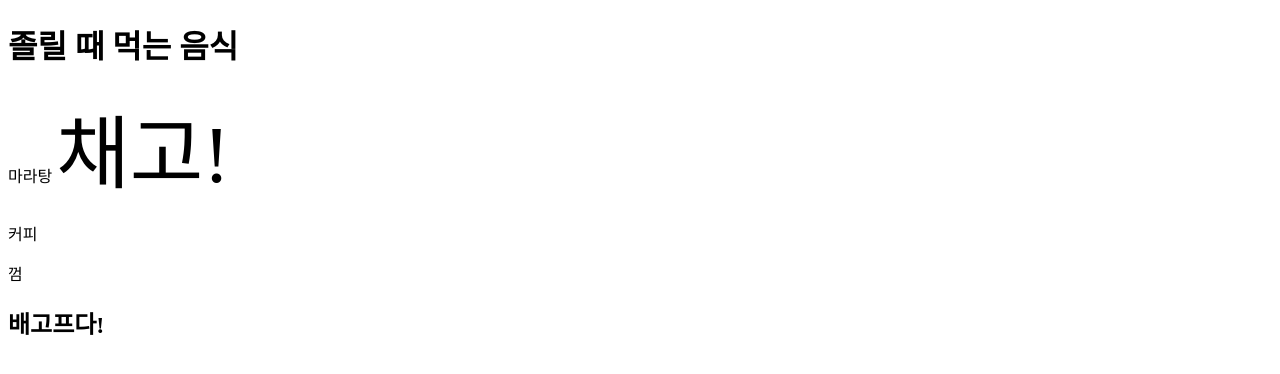
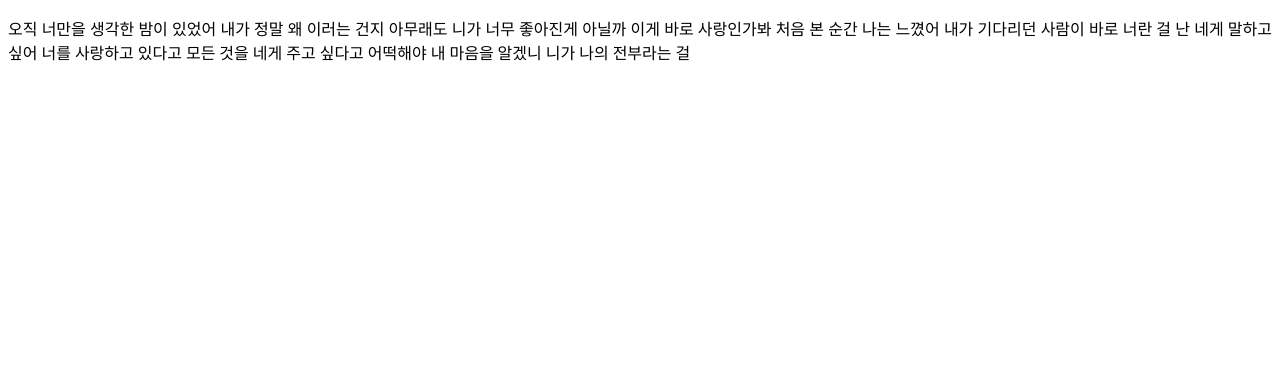
Before and after one commit to Sang-ni/html-beginner, a plain HTML site: page index.html in a window 1280 px wide. Drawn offline with Linux system fonts and the light colour scheme.

Commit message:
css; text-align 텍스트 정렬
text-align 태그로 콘텐츠의 텍스트를 어디로 정렬할지 설정한다.
기본은 왼쪽 정렬
left, right, center, justify 속성으로 왼쪽, 오른쪽, 가운데, 양끝 정렬을 설정

```diff
--- a/index.html
+++ b/index.html
@@ -6,17 +6,23 @@
     <meta name="viewport" content="width=device-width, initial-scale=1.0">
     <title>HTML 문서</title>
     <style>
-        html{font-size: 16px;}
-        h1{font-size: 2rem;}
-        p{font-size: 1rem;}
-        span{font-size: 5em;}
+        p{text-align: justify;}
     </style>
 </head>
 <body>
-    <h1>졸릴 때 먹는 음식</h1>
-    <p>마라탕 <span>채고!</span></p>
-    <p>커피</p>
-    <p>껌</p>
-    <h2>배고프다!</h2>
+    <p>오직 너만을 생각한 밤이 있었어
+        내가 정말 왜 이러는 건지
+        아무래도 니가 너무 좋아진게 아닐까
+        이게 바로 사랑인가봐
+
+        처음 본 순간 나는 느꼈어
+        내가 기다리던 사람이 바로 너란 걸
+
+        난 네게 말하고 싶어
+        너를 사랑하고 있다고
+        모든 것을 네게 주고 싶다고
+        어떡해야 내 마음을 알겠니
+        니가 나의 전부라는 걸
+    </p>
 </body>
 </html>
```
